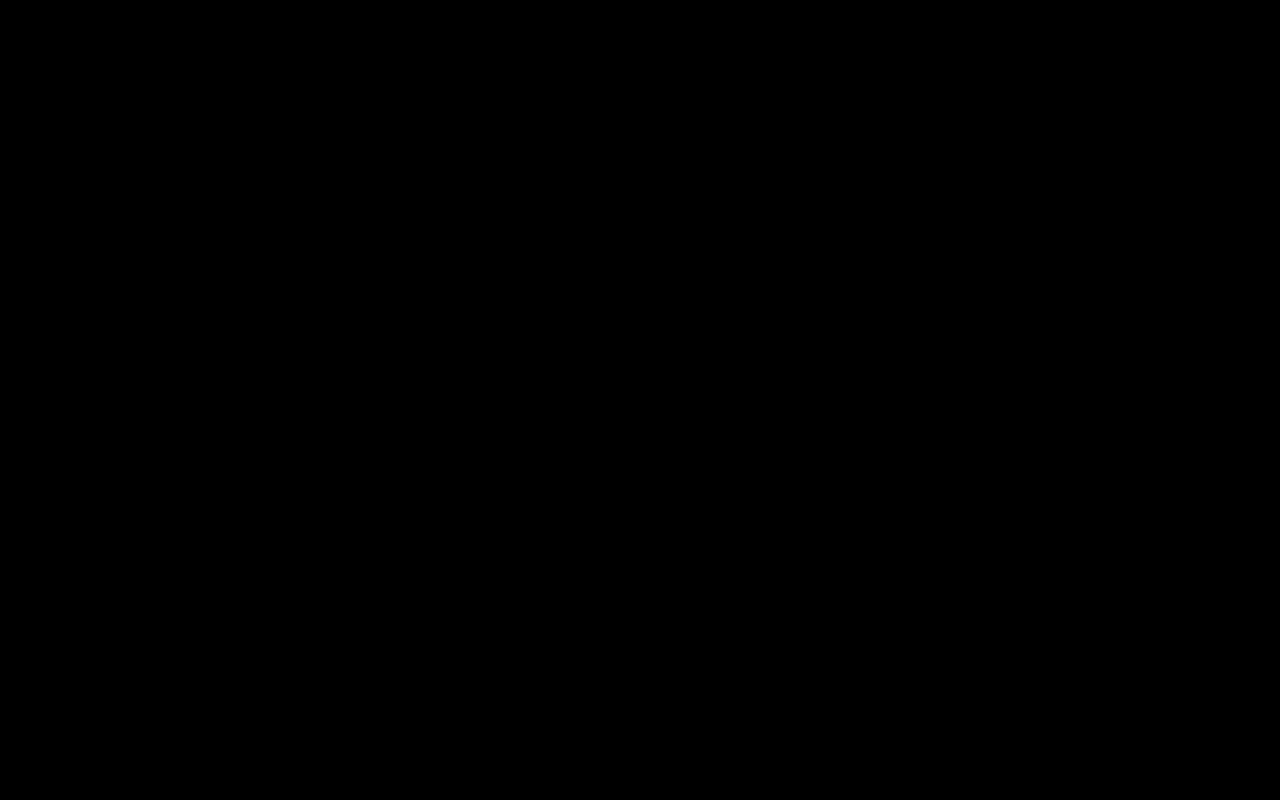
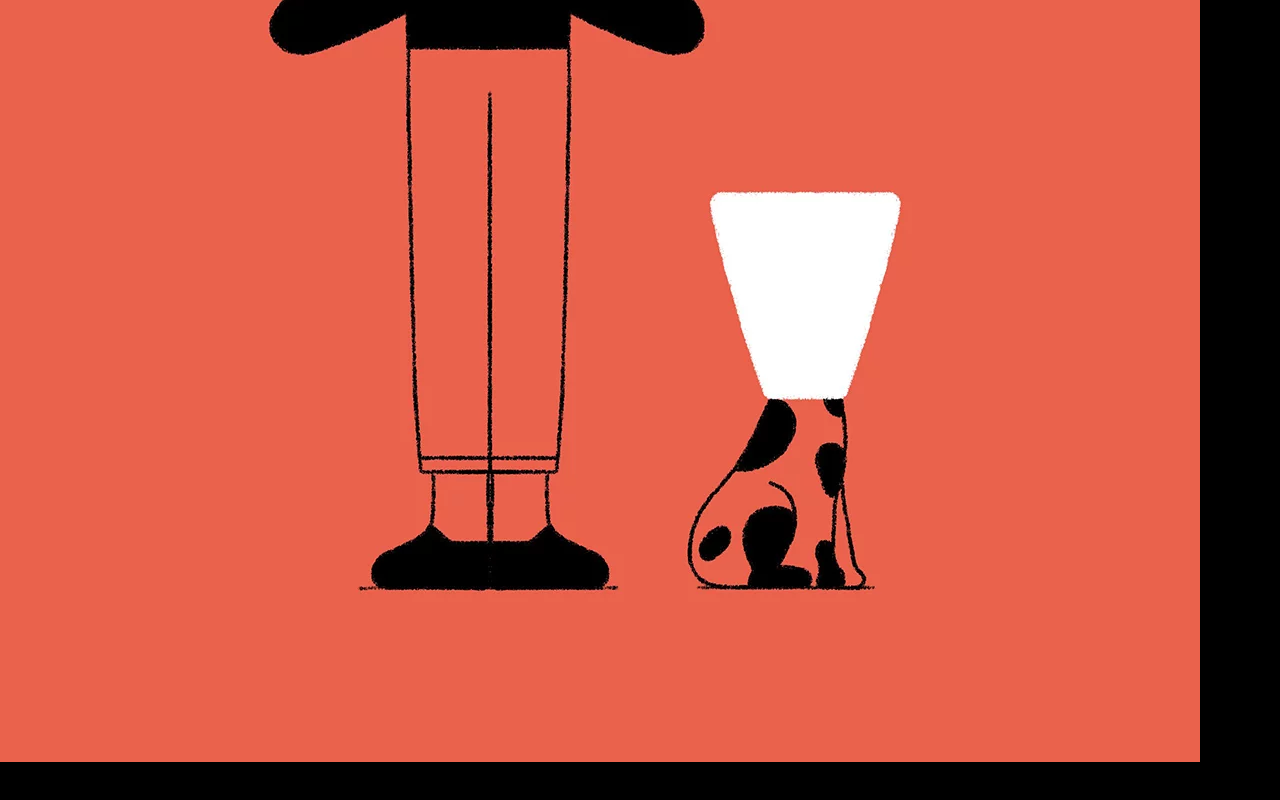
Before and after one commit to nemanjamalesija/portfolio-v2, a React (Vite) app: page / in a window 1280 px wide. Shown: the part 1328-2128 px from the top of the page. Before the commit the page ends 800 px from the top, so only its background shows below. Built offline with nearby package versions, Linux system fonts and the light colour scheme.

Commit message:
Add about

```diff
--- a/src/App.tsx
+++ b/src/App.tsx
@@ -1,3 +1,4 @@
+import About from './components/About';
 import Hero from './components/Hero';
 import Nav from './components/Nav';
 
@@ -8,7 +9,9 @@ function App() {
         <Nav />
         <Hero />
       </div>
-      <main className='relative z-10'></main>
+      <main className='relative z-10'>
+        <About />
+      </main>
     </div>
   );
 }
--- /dev/null
+++ b/src/components/About.tsx
@@ -0,0 +1,48 @@
+import { useEffect } from 'react';
+import about from '../assets/images/about.webp';
+import { useRefsContext } from '../hooks/useRefsContext';
+
+const About = () => {
+  const { aboutRef, navRef } = useRefsContext();
+
+  useEffect(() => {
+    const handleScroll = function () {
+      if (!aboutRef.current || !navRef.current) return;
+
+      const initialCoords = aboutRef.current.getBoundingClientRect();
+
+      if (window.scrollY > initialCoords.top)
+        navRef.current.classList.add('sticky');
+      else navRef.current.classList.remove('sticky');
+    };
+    window.addEventListener('scroll', handleScroll);
+    return () => window.removeEventListener('scroll', handleScroll);
+  }, [aboutRef, navRef]);
+
+  return (
+    <section className='section about py-36' ref={aboutRef}>
+      <div className='about__left'>
+        <img
+          src={about}
+          alt='About me illustration'
+          className='about__left-image'
+        />
+      </div>
+      <div className='about__right'>
+        <h3 className='heading-tertiary inline-block font-medium uppercase'>
+          About me
+        </h3>
+        <blockquote className='about__blockquote'>
+          Hi, I'm Nemanja, a full-stack web developer with a passion for
+          creating beautiful and functional websites. I believe that coding is
+          both an art and a science, and I always strive to find the right
+          balance between form and function. Feel free to browse my portfolio
+          and get in touch if you have any questions or if you'd like to work
+          together on a project.
+        </blockquote>
+      </div>
+    </section>
+  );
+};
+
+export default About;
```
